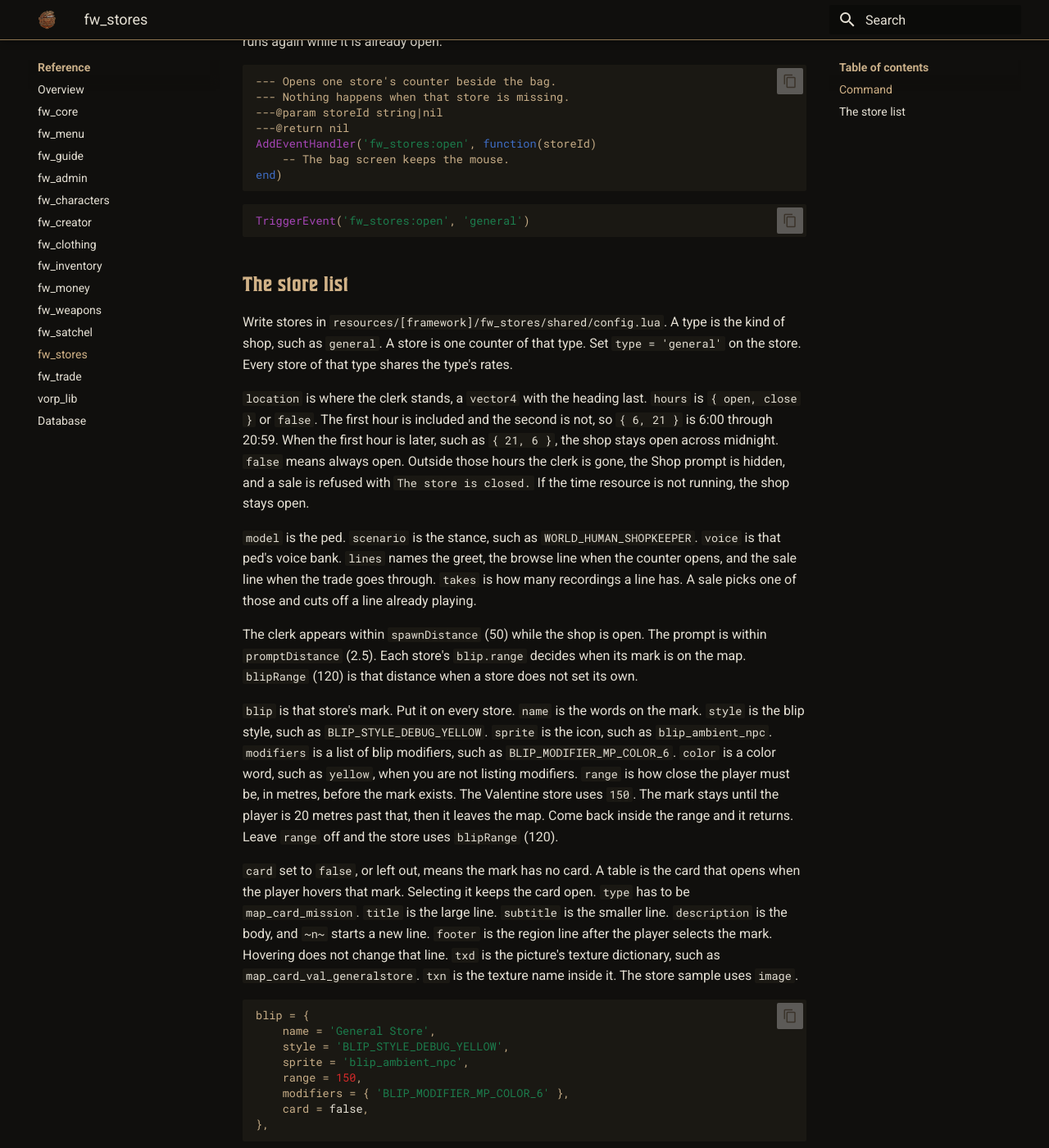
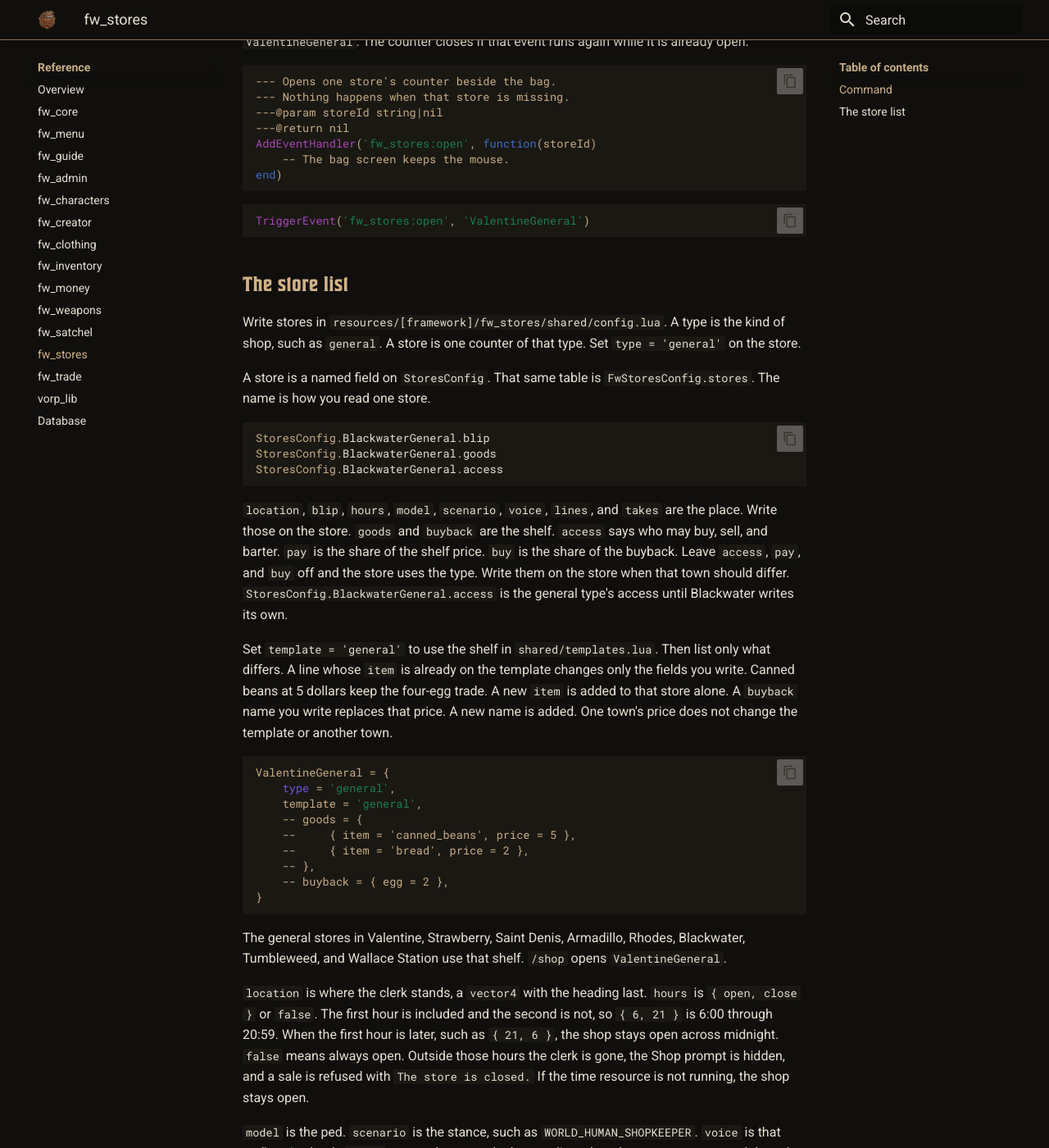
Before and after one commit to Benality/fw-framework-docs, an MkDocs documentation site: the page built from content/fw-stores.md, in a window 1280 px wide and 1400 px high, scrolled down 1905 px. Shown: the whole window at 82% size. Built offline with MkDocs 1.6.1 and Material for MkDocs 9.7.7, drawn with Linux system fonts in a browser that asks for light colours; some of the changed text lies outside the part shown.

Commit message:
Tell the reader how a named general store uses the shared shelf.
Co-authored-by: Cursor <cursoragent@cursor.com>

````diff
--- a/content/fw-stores.md
+++ b/content/fw-stores.md
@@ -16,9 +16,9 @@ Goods, Work, and Services switch only the clerk's panel. Want, Offer, and the sa
 
 ## Command
 
-`/shop` is a client command. It takes no arguments. It opens the store named `general` from `shared/config.lua` beside the bag. Pressing Shop at the clerk opens that store the same way, after a short loading prompt of about 400 milliseconds while the visit is built. The Shop prompt hides while that counter is on screen, and comes back when it closes. Start `fw_stores` after `fw_satchel` and `fw_inventory`, because the screen uses their pictures and the bag.
+`/shop` is a client command. It takes no arguments. It opens the store named `ValentineGeneral` from `shared/config.lua` beside the bag. Pressing Shop at the clerk opens that store the same way, after a short loading prompt of about 400 milliseconds while the visit is built. The Shop prompt hides while that counter is on screen, and comes back when it closes. Start `fw_stores` after `fw_satchel` and `fw_inventory`, because the screen uses their pictures and the bag.
 
-Another script on the player's game can open a named store. `storeId` is the key in the store list, such as `general`. Nothing, or an empty word, opens `general`. The counter closes if that event runs again while it is already open.
+Another script on the player's game can open a named store. `storeId` is the store name, such as `ValentineGeneral` or `BlackwaterGeneral`. Nothing, or an empty word, opens `ValentineGeneral`. The counter closes if that event runs again while it is already open.
 
 ```lua
 --- Opens one store's counter beside the bag.
@@ -31,12 +31,38 @@ end)
 ```
 
 ```lua
-TriggerEvent('fw_stores:open', 'general')
+TriggerEvent('fw_stores:open', 'ValentineGeneral')
 ```
 
 ## The store list
 
-Write stores in `resources/[framework]/fw_stores/shared/config.lua`. A type is the kind of shop, such as `general`. A store is one counter of that type. Set `type = 'general'` on the store. Every store of that type shares the type's rates.
+Write stores in `resources/[framework]/fw_stores/shared/config.lua`. A type is the kind of shop, such as `general`. A store is one counter of that type. Set `type = 'general'` on the store.
+
+A store is a named field on `StoresConfig`. That same table is `FwStoresConfig.stores`. The name is how you read one store.
+
+```lua
+StoresConfig.BlackwaterGeneral.blip
+StoresConfig.BlackwaterGeneral.goods
+StoresConfig.BlackwaterGeneral.access
+```
+
+`location`, `blip`, `hours`, `model`, `scenario`, `voice`, `lines`, and `takes` are the place. Write those on the store. `goods` and `buyback` are the shelf. `access` says who may buy, sell, and barter. `pay` is the share of the shelf price. `buy` is the share of the buyback. Leave `access`, `pay`, and `buy` off and the store uses the type. Write them on the store when that town should differ. `StoresConfig.BlackwaterGeneral.access` is the general type's access until Blackwater writes its own.
+
+Set `template = 'general'` to use the shelf in `shared/templates.lua`. Then list only what differs. A line whose `item` is already on the template changes only the fields you write. Canned beans at 5 dollars keep the four-egg trade. A new `item` is added to that store alone. A `buyback` name you write replaces that price. A new name is added. One town's price does not change the template or another town.
+
+```lua
+ValentineGeneral = {
+    type = 'general',
+    template = 'general',
+    -- goods = {
+    --     { item = 'canned_beans', price = 5 },
+    --     { item = 'bread', price = 2 },
+    -- },
+    -- buyback = { egg = 2 },
+}
+```
+
+The general stores in Valentine, Strawberry, Saint Denis, Armadillo, Rhodes, Blackwater, Tumbleweed, and Wallace Station use that shelf. `/shop` opens `ValentineGeneral`.
 
 `location` is where the clerk stands, a `vector4` with the heading last. `hours` is `{ open, close }` or `false`. The first hour is included and the second is not, so `{ 6, 21 }` is 6:00 through 20:59. When the first hour is later, such as `{ 21, 6 }`, the shop stays open across midnight. `false` means always open. Outside those hours the clerk is gone, the Shop prompt is hidden, and a sale is refused with `The store is closed.` If the time resource is not running, the shop stays open.
 
@@ -85,7 +111,7 @@ Each line in `goods` is one pile on the counter.
 egg = { price = 1, Established = 2 }
 ```
 
-Valentine lists a number for each good the clerk buys. An egg, an apple, a potato, or an ear of corn is 1 dollar. Mint is 2. Honey, beeswax, wool, a rabbit pelt, or a fish is 4. A deer hide is 8.
+The general shelf lists a number for each good the clerk buys. An egg, an apple, a potato, or an ear of corn is 1 dollar. Mint is 2. Honey, beeswax, wool, a rabbit pelt, or a fish is 4. A deer hide is 8.
 
 On the type, `pay` is the share of `price` the player pays. `1` is the shelf price. `0.9` is nine tenths of it. `buy` is the share of the buyback the clerk pays. The result is a whole dollar. A shelf price of at least 1 dollar stays at least 1 dollar.
 
````
